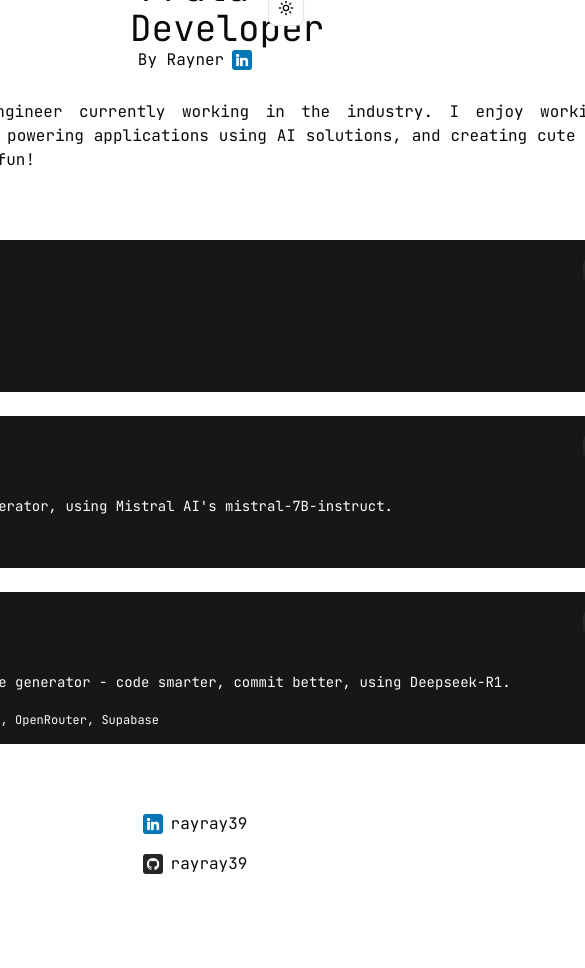
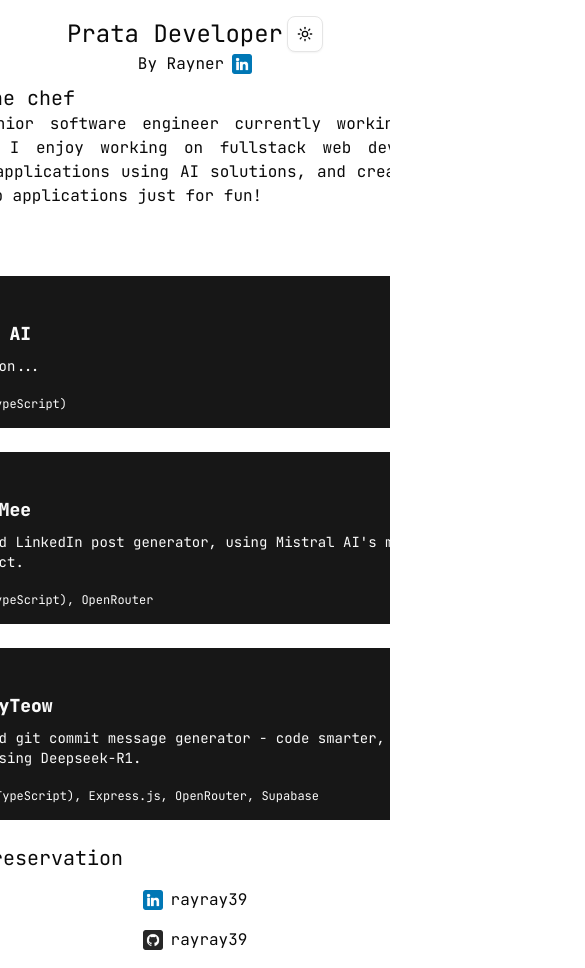
Before and after one commit to rayray39/prata, a Next.js app: page / in a window 390 px wide. Shown: the top 968 px of the page, 585 px wide, since content can reach past the window. Before the commit the page ends 876 px from the top, so only its background shows below. Built offline with nearby package versions, Linux system fonts and the light colour scheme.

Commit message:
Update margin values

```diff
--- a/src/app/page.tsx
+++ b/src/app/page.tsx
@@ -6,15 +6,14 @@ import { Projects } from "@/projects/projects";
 export default function Home() {
   return (
     <div>
-        <div className="flex flex-col justify-center items-center h-screen">
-            <div className="grid grid-cols-3 items-center">
-                <div></div>
-                <div className="text-4xl text-center">Prata Developer</div>
-                <div className="ml-2">
+        <div className="flex flex-col justify-center items-center min-h-screen overflow-y-auto">
+            <div className="flex justify-center items-center mt-4">
+                <div className="text-2xl md:text-4xl text-center">Prata Developer</div>
+                <div className="ml-1 md:ml-2">
                     <ModeToggle />
                 </div>
             </div>
-            <div className="flex items-center">
+            <div className="flex justify-center items-center mb-2">
                 <div>By Rayner</div>
                 <div>
                     <a href="https://www.linkedin.com/in/rayray39/">
@@ -23,15 +22,15 @@ export default function Home() {
                 </div>
             </div>
 
-            <div className="w-4xl mb-6">
+            <div className="w-xl md:w-3xl lg:w-4xl mb-6">
                 <About />
             </div>
 
-            <div className="w-4xl mb-6">
+            <div className="w-xl md:w-3xl lg:w-4xl mb-6">
                 <Projects />
             </div>
 
-            <div className="w-4xl">
+            <div className="w-xl md:w-3xl lg:w-4xl">
                 <Contact />
             </div>
         </div>
--- a/src/contact/contact.tsx
+++ b/src/contact/contact.tsx
@@ -1,7 +1,7 @@
 
 export function Contact() {
     return (
-        <div className="flex flex-col">
+        <div className="flex flex-col mb-4">
             <div className="text-xl md:text-2xl">Make a reservation</div>
 
             <div className="flex flex-col justify-center items-center">
```
